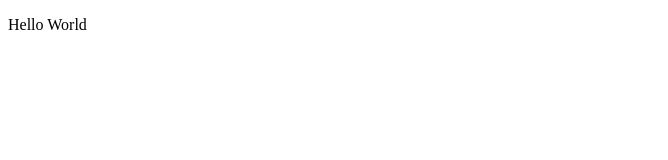
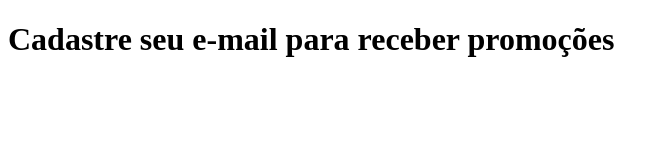
Before and after one commit to carrobert/carrobert, a plain HTML site: page index.html in a window 1280 px wide. Shown: the whole page, without its empty margins (0-668 px from the left). Drawn offline with Linux system fonts and the light colour scheme.

Commit message:
Add files via upload

```diff
--- a/index.html
+++ b/index.html
@@ -7,6 +7,6 @@
     <title>Landing Page</title>
   </head>
   <body>
-    <p>Hello World</p>
+    <h1>Cadastre seu e-mail para receber promoções</h1>
   </body>
 </html>
```
